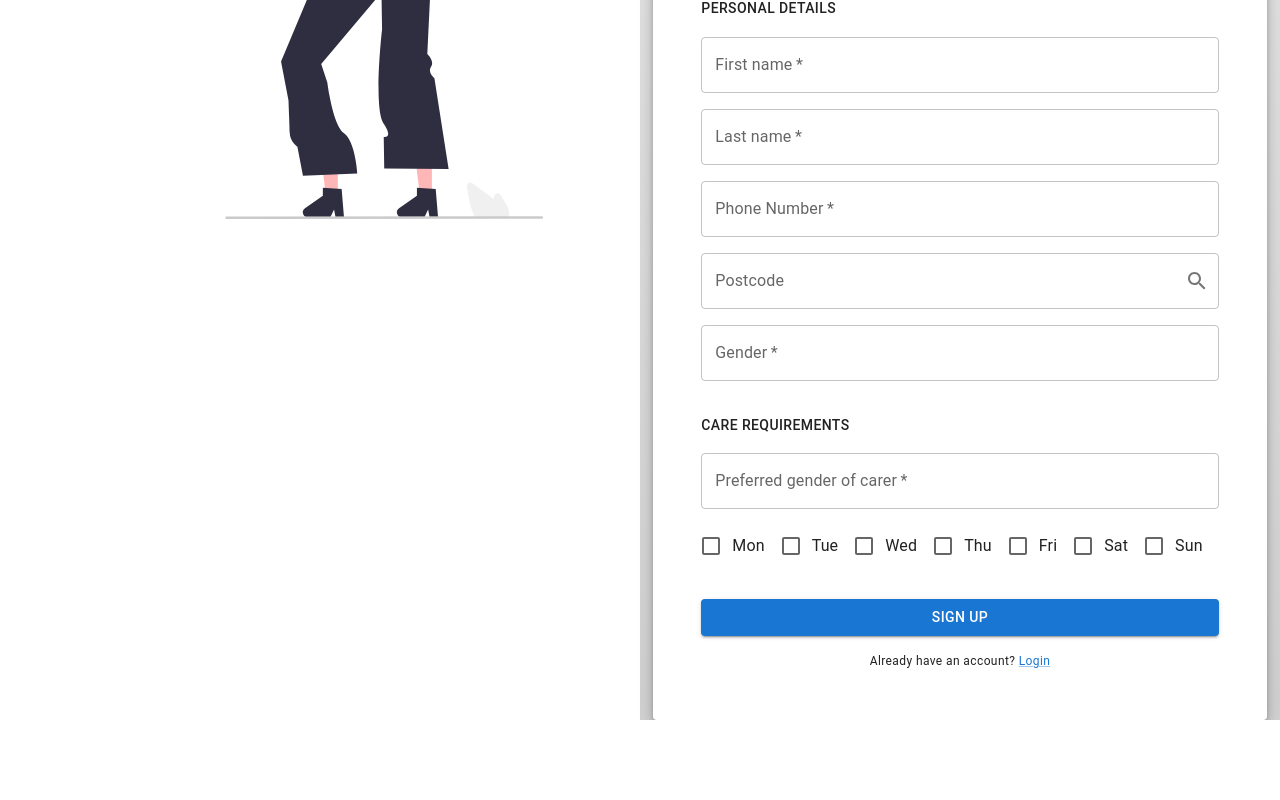
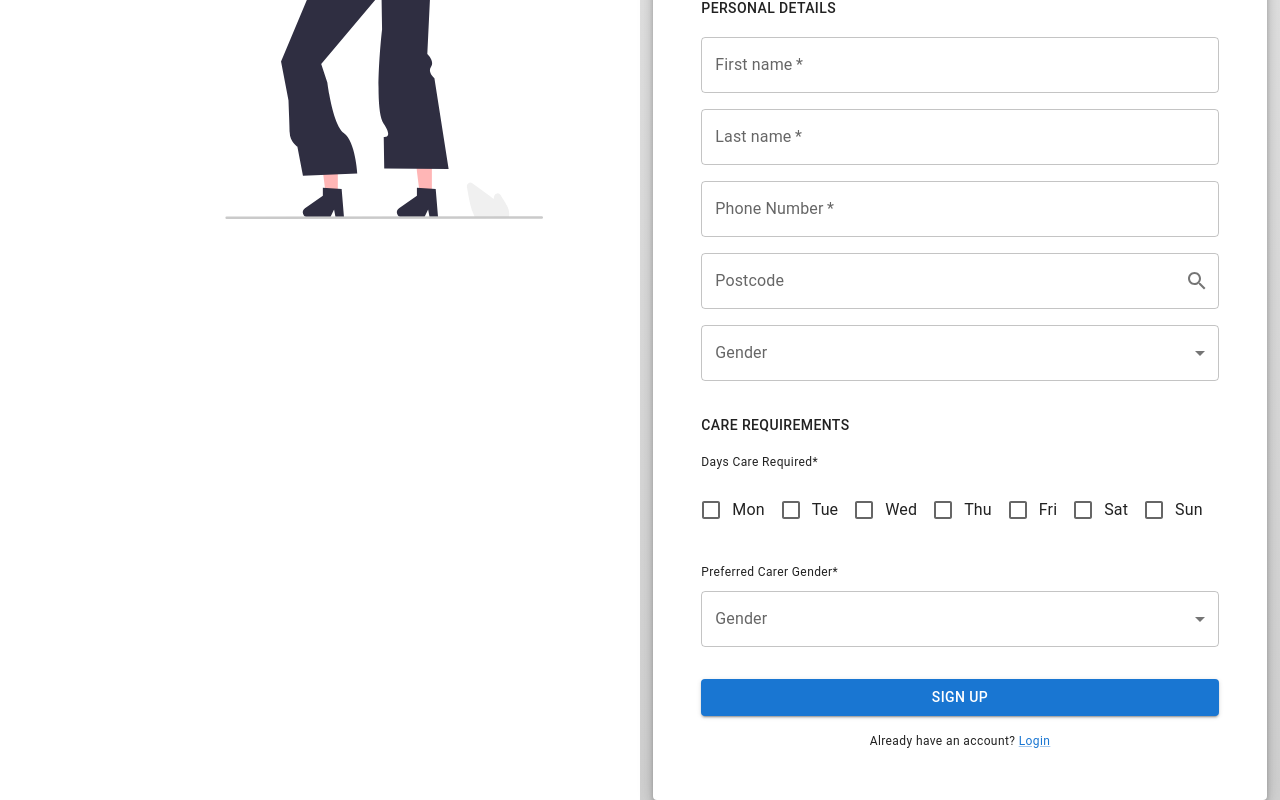
Before and after one commit to C-Sim/we-care-react, a React (Create React App) app: page /sign-up in a window 1280 px wide. Shown: the part 415-1215 px from the top of the page. Before the commit the page ends 1135 px from the top, so only its background shows below. Built offline with nearby package versions, Linux system fonts and the light colour scheme.

Commit message:
handle change gender menu

```diff
--- a/src/components/organisms/SignUpForm.js
+++ b/src/components/organisms/SignUpForm.js
@@ -28,33 +28,37 @@ import ListItemButton from "@mui/material/ListItemButton";
 import ListItemText from "@mui/material/ListItemText";
 import Button from "@mui/material/Button";
 import SearchIcon from "@mui/icons-material/Search";
-import Menu from "@mui/material/Menu";
 import MenuItem from "@mui/material/MenuItem";
 import FormGroup from "@mui/material/FormGroup";
 import FormControlLabel from "@mui/material/FormControlLabel";
 import Checkbox from "@mui/material/Checkbox";
-
+import Select from "@mui/material/Select";
 import { SIGNUP } from "../../graphql/mutations";
 import { ADDRESS_LOOKUP } from "../../graphql/queries";
 
 export const SignUpForm = ({ isMobile }) => {
   const [signup, { data, loading, error }] = useMutation(SIGNUP);
 
-  const [anchorEl, setAnchorEl] = useState(null);
-  const openMenu = Boolean(anchorEl);
-  const handleClickMenu = (event) => {
-    setAnchorEl(event.currentTarget);
-  };
-  const handleCloseMenu = () => {
-    setAnchorEl(null);
-  };
+  //dropdown menu
+  const [gender, setGender] = useState("");
+
+  const [genderCare, setGenderCare] = useState("");
+
+  // const [anchorEl, setAnchorEl] = useState(null);
+  // const openMenu = Boolean(anchorEl);
+  // const handleClickMenu = (event) => {
+  //   setAnchorEl(event.currentTarget);
+  // };
+  // const handleCloseMenu = () => {
+  //   setAnchorEl(null);
+  // };
 
   const [
     addressLookup,
     {
       data: addressLookupData,
-      loading: addressLookupLoading,
-      error: addressLookupError,
+      // loading: addressLookupLoading,
+      // error: addressLookupError,
     },
   ] = useLazyQuery(ADDRESS_LOOKUP, {
     fetchPolicy: "network-only",
@@ -149,6 +153,14 @@ export const SignUpForm = ({ isMobile }) => {
     setSelectedAddress(fullAddress);
     clearErrors("postcode");
     handleCloseModal();
+  };
+
+  const handleChangeGender = (event) => {
+    setGender(event.target.value);
+  };
+
+  const handleChangeGenderCare = (event) => {
+    setGenderCare(event.target.value);
   };
 
   return (
@@ -344,7 +356,21 @@ export const SignUpForm = ({ isMobile }) => {
               {selectedAddress}
             </Typography>
           )}
-          <TextField
+          <FormControl>
+            <InputLabel id="gender">Gender</InputLabel>
+            <Select
+              labelId="gender"
+              id="gender"
+              value={gender}
+              label="Gender"
+              onChange={handleChangeGender}
+            >
+              <MenuItem value="male">Male</MenuItem>
+              <MenuItem value="female">Female</MenuItem>
+            </Select>
+          </FormControl>
+
+          {/* <TextField
             required
             error={!!errors.lastName}
             label="Gender"
@@ -365,35 +391,15 @@ export const SignUpForm = ({ isMobile }) => {
           >
             <MenuItem onClick={handleCloseMenu}>Male</MenuItem>
             <MenuItem onClick={handleCloseMenu}>Female</MenuItem>
-          </Menu>
+          </Menu> */}
         </Stack>
         <Stack spacing={2}>
           <Typography component="h2" variant="button" align="left">
             Care Requirements
           </Typography>
-          <TextField
-            required
-            error={!!errors.lastName}
-            label="Preferred gender of carer"
-            variant="outlined"
-            aria-controls={open ? "basic-menu" : undefined}
-            aria-haspopup="true"
-            aria-expanded={open ? "true" : undefined}
-            onClick={handleClickMenu}
-          />{" "}
-          <Menu
-            id="basic-menu"
-            anchorEl={anchorEl}
-            open={openMenu}
-            onClose={handleCloseMenu}
-            MenuListProps={{
-              "aria-labelledby": "basic-button",
-            }}
-          >
-            <MenuItem onClick={handleCloseMenu}>Male</MenuItem>
-            <MenuItem onClick={handleCloseMenu}>Female</MenuItem>
-            <MenuItem onClick={handleCloseMenu}>No preference</MenuItem>
-          </Menu>
+          <Typography variant="caption" align="left">
+            Days Care Required*
+          </Typography>
           <FormGroup
             sx={{
               display: "flex",
@@ -409,6 +415,25 @@ export const SignUpForm = ({ isMobile }) => {
             <FormControlLabel control={<Checkbox />} label="Sat" />
             <FormControlLabel control={<Checkbox />} label="Sun" />
           </FormGroup>
+        </Stack>
+        <Stack spacing={1}>
+          <Typography variant="caption" align="left">
+            Preferred Carer Gender*
+          </Typography>
+          <FormControl fullWidth>
+            <InputLabel id="gendercare">Gender</InputLabel>
+            <Select
+              labelId="gendercare"
+              id="gendercare"
+              value={genderCare}
+              label="Gender"
+              onChange={handleChangeGenderCare}
+            >
+              <MenuItem value="none">None</MenuItem>
+              <MenuItem value="male">Male</MenuItem>
+              <MenuItem value="female">Female</MenuItem>
+            </Select>
+          </FormControl>
         </Stack>
         <Stack spacing={2}>
           <LoadingButton variant="contained" type="submit" loading={loading}>
```
